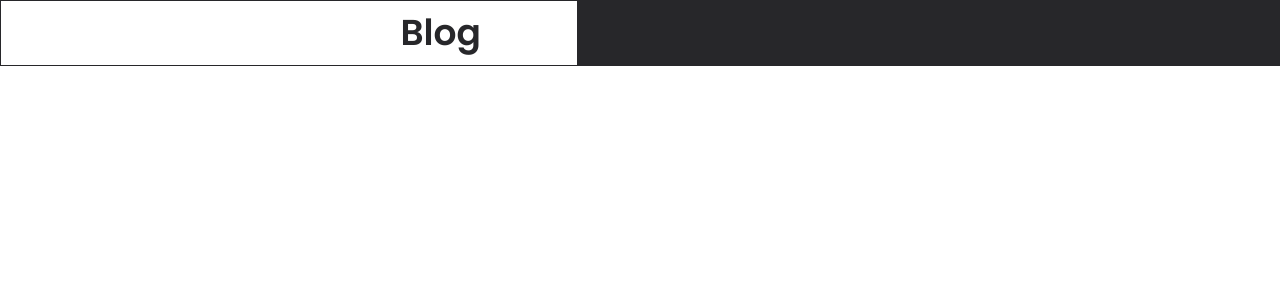
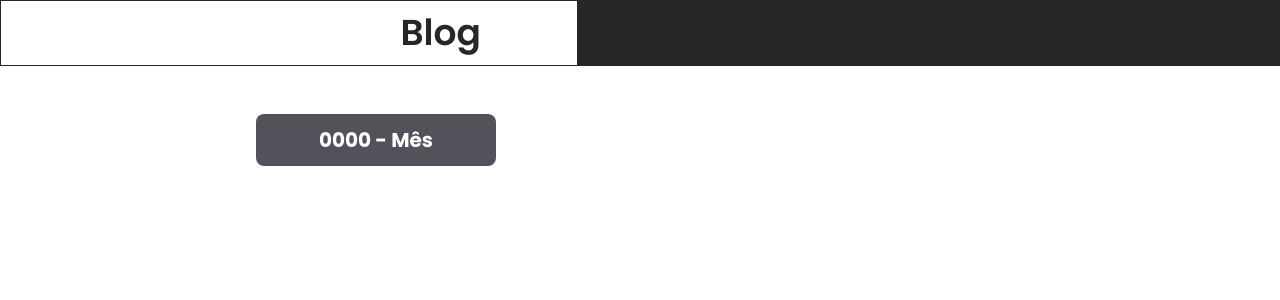
Before and after one commit to adrielestoller/blog, a React (Vite) app: page / in a window 1280 px wide. Shown: the top 300 px of the page. Built offline with nearby package versions, Linux system fonts and the light colour scheme.

Commit message:
feat: add folder components && add [InfoBox]

```diff
--- a/src/App.tsx
+++ b/src/App.tsx
@@ -1,9 +1,13 @@
-import { Header } from "./Header";
+import { Header } from "./components/Header";
+import { InfoBox } from "./components/InfoBox";
 
 export function App() {
   return (
     <>
       <Header />
+      <main className="max-w-3xl mx-auto my-12">
+        <InfoBox text="0000 - Mês" />
+      </main>
     </>
   )
 }
--- /dev/null
+++ b/src/components/InfoBox.tsx
@@ -0,0 +1,11 @@
+interface InfoBoxProps {
+  text: string;
+}
+
+export function InfoBox({ text }: InfoBoxProps) {
+  return (
+    <div className="w-60 p-3 my-5 font-bold text-center text-xl cursor-pointer rounded-lg bg-zinc-600 text-white">
+      <h2>{text}</h2>
+    </div>
+  )
+}
```
Also changed, not shown: src/components/Header.tsx (renamed from src/Header.tsx).
